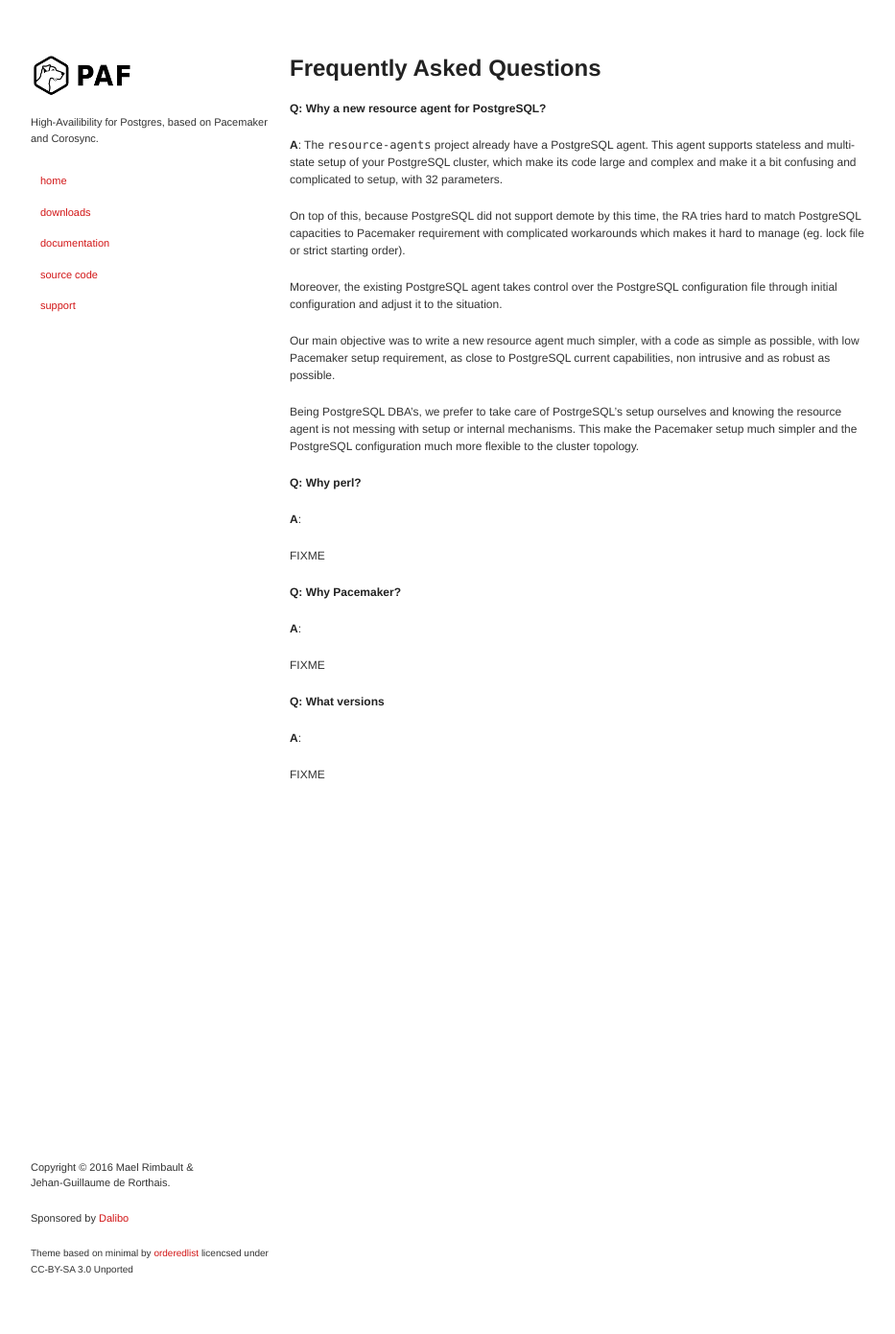
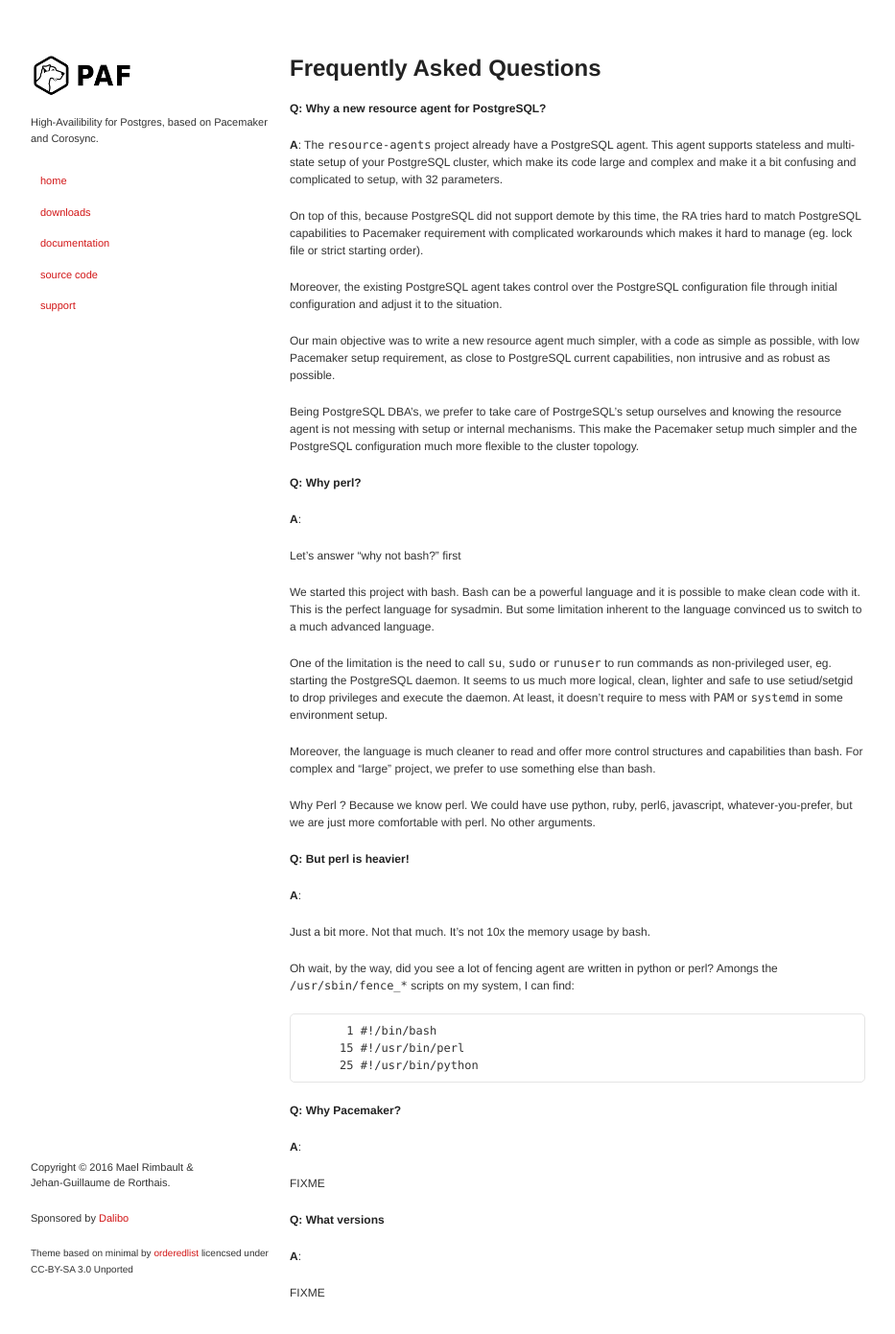
Before and after one commit to ClusterLabs/PAF, a Jekyll site: the page built from FAQ.md, in a window 1280 px wide and 1400 px high. Shown: the top 1390 px of the window at 96% size, without its empty margins (173-1106 px from the left). Built offline with Jekyll 4.4.1, drawn with Linux system fonts in a browser that asks for light colours.

Commit message:
Update FAQ

````diff
--- a/FAQ.md
+++ b/FAQ.md
@@ -13,7 +13,7 @@ which make its code large and complex and make it a bit confusing and complicate
 to setup, with 32 parameters.
 
 On top of this, because PostgreSQL did not support demote by this time, the RA
-tries hard to match PostgreSQL capacities to Pacemaker requirement with
+tries hard to match PostgreSQL capabilities to Pacemaker requirement with
 complicated workarounds which makes it hard to manage (eg. lock file or
 strict starting order).
 
@@ -34,7 +34,42 @@ __Q: Why perl?__
 
 __A__:
 
-FIXME
+Let's answer "why not bash?" first
+
+We started this project with bash. Bash can be a powerful language and it is
+possible to make clean code with it. This is the perfect language for sysadmin.
+But some limitation inherent to the language convinced us to switch to a much
+advanced language.
+
+One of the limitation is the need to call `su`, `sudo` or
+`runuser` to run commands as non-privileged user, eg. starting the PostgreSQL
+daemon. It seems to us much more logical, clean, lighter and safe to use
+setiud/setgid to drop privileges and execute the daemon. At least, it doesn't
+require to mess with `PAM` or `systemd` in some environment setup.
+
+Moreover, the language is much cleaner to read and offer more control structures
+and capabilities than bash. For complex and "large" project, we prefer to use
+something else than bash.
+
+Why Perl ? Because we know perl. We could have use python, ruby, perl6,
+javascript, whatever-you-prefer, but we are just more comfortable with perl. No
+other arguments.
+
+
+__Q: But perl is heavier!__
+
+__A__:
+
+Just a bit more. Not that much. It's not 10x the memory usage by bash.
+
+Oh wait, by the way, did you see a lot of fencing agent are written in python or
+perl? Amongs the `/usr/sbin/fence_*` scripts on my system, I can find:
+
+```
+      1 #!/bin/bash
+     15 #!/usr/bin/perl
+     25 #!/usr/bin/python
+```
 
 __Q: Why Pacemaker?__
 
````
